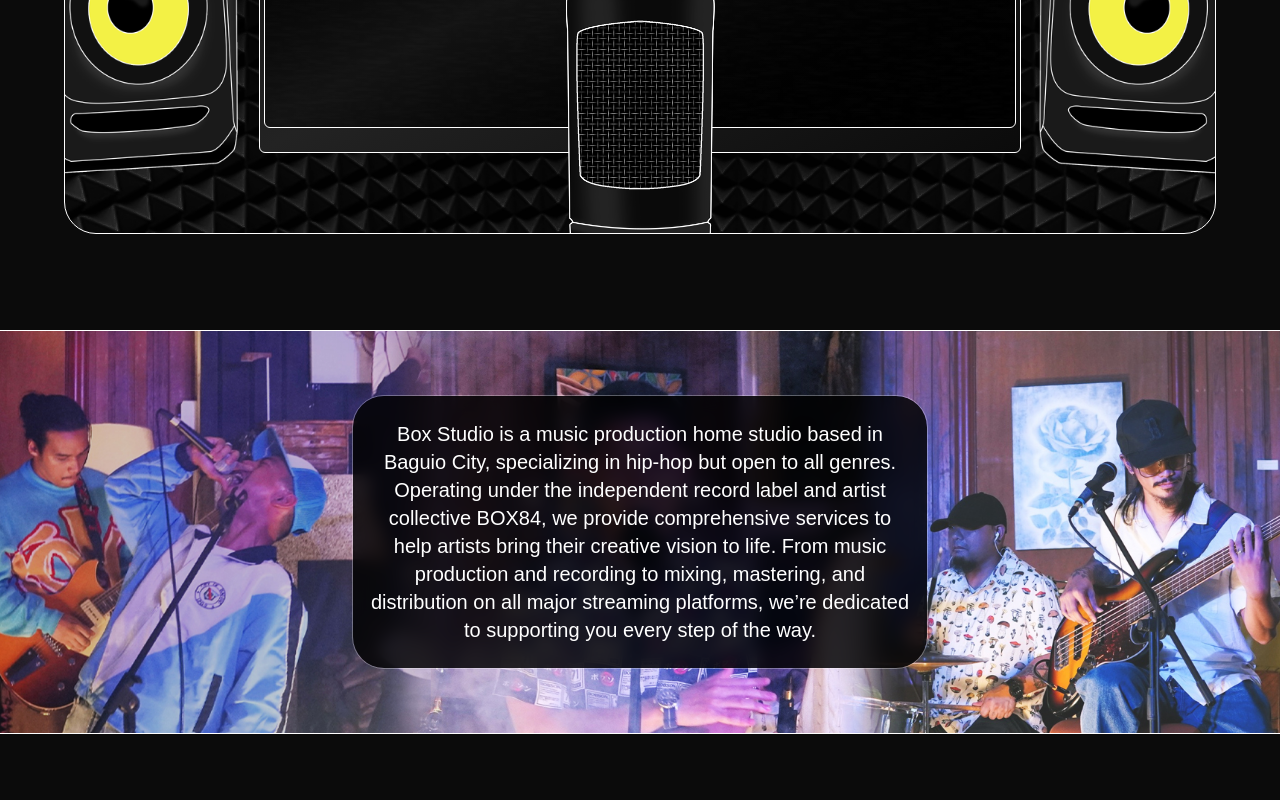
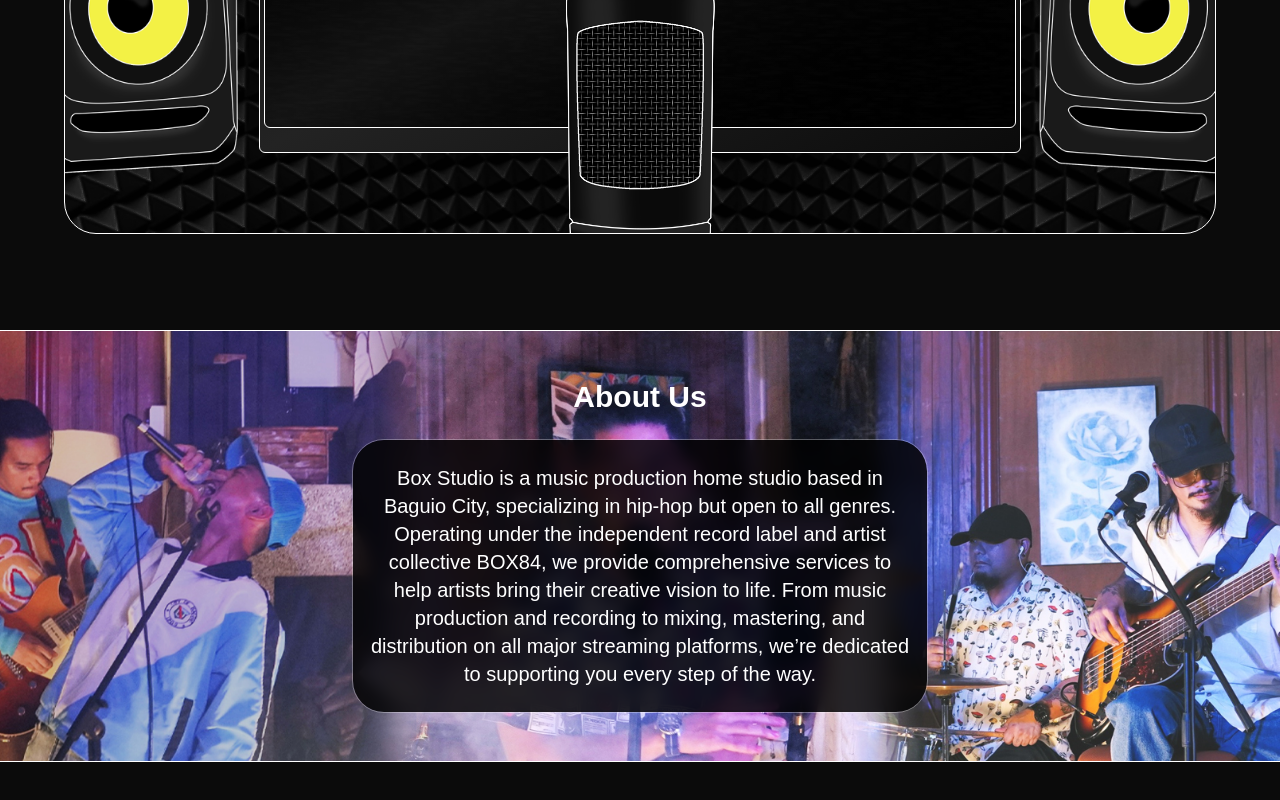
Before and after one commit to joshuakitong/box-studio, a React (Vite) app: page /#/ in a window 1280 px wide. Shown: the part 470-1270 px from the top of the page. Built offline with nearby package versions, Linux system fonts and the light colour scheme.

Commit message:
refactor: remove comments, adjust padding, and add section title

```diff
--- a/src/sections/AboutHome.jsx
+++ b/src/sections/AboutHome.jsx
@@ -1,14 +1,13 @@
 export default function AboutHome() {
   return (
-    <div className="relative w-full py-16 px-6 sm:px-12 border-y border-white">
-      {/* Background image */}
+    <div className="relative w-full py-12 px-6 sm:px-12 border-y border-white">
+      <h2 className="relative z-10 mb-6 text-2xl sm:text-3xl font-bold text-center">About Us</h2>
       <img
         src={`${import.meta.env.BASE_URL}about/aboutbackground.jpg`}
         alt="Background"
         className="absolute inset-0 w-full h-full object-cover object-left sm:object-center"
       />
 
-      {/* Overlay for border, rounding, and text */}
       <div className="relative w-full max-w-xl mx-auto rounded-4xl overflow-hidden border border-white/30">
         <div className="bg-black/84 backdrop-blur-sm text-white px-4 py-6">
           <p className="text-sm sm:text-md md:text-lg lg:text-xl text-center">
```
